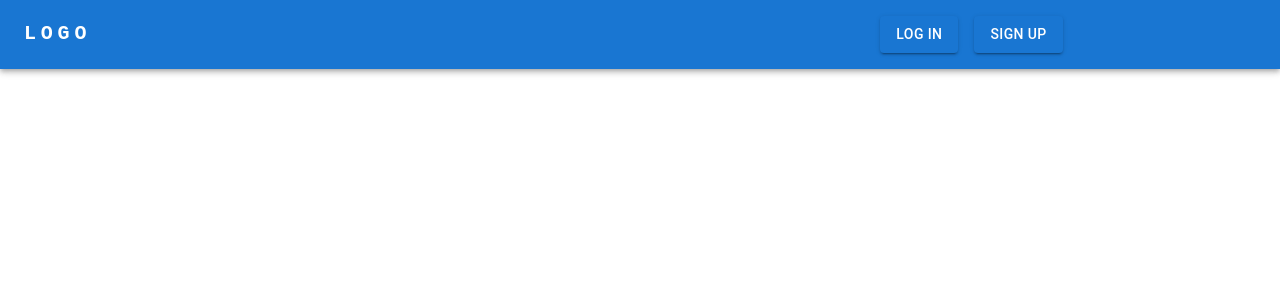
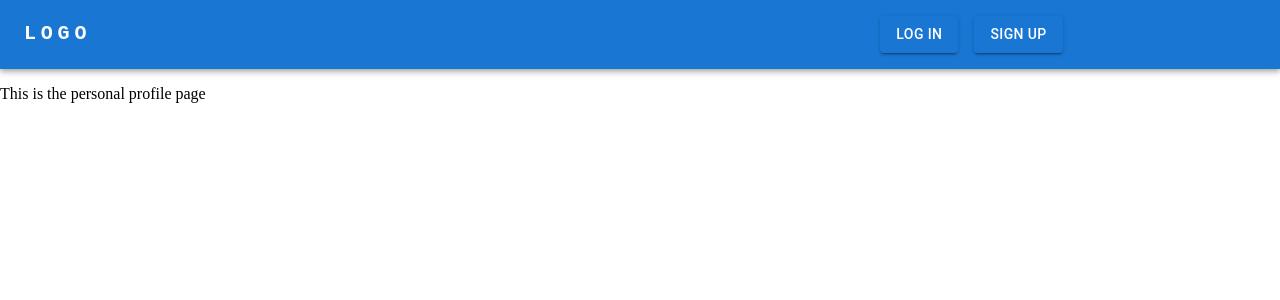
Before and after one commit to rpp35-boc-berners-lee/Showcial, a React app: page /personal in a window 1280 px wide. Before the commit this address had no page. Shown: the top 300 px of the page. Built offline with nearby package versions, Linux system fonts and the light colour scheme.

Commit message:
Installed MUI

```diff
--- a/client/src/components/App.tsx
+++ b/client/src/components/App.tsx
@@ -3,6 +3,7 @@ import { Routes, Route } from 'react-router-dom';
 import { Template } from './template/Template';
 import NavBar from './navbar/NavBar';
 import LandingPage from './landing-page';
+import { PersonalProfile } from './personal-profile';
 
 export const App = () => {
    return (
@@ -10,6 +11,7 @@ export const App = () => {
          <NavBar />
          <Routes>
             <Route path='/' element={<LandingPage />} />
+            <Route path='/personal' element={<PersonalProfile />} />
          </Routes>
       </>
    );
```
Also changed, not shown: 1 other file (tests, documents, lock files or other folders).
